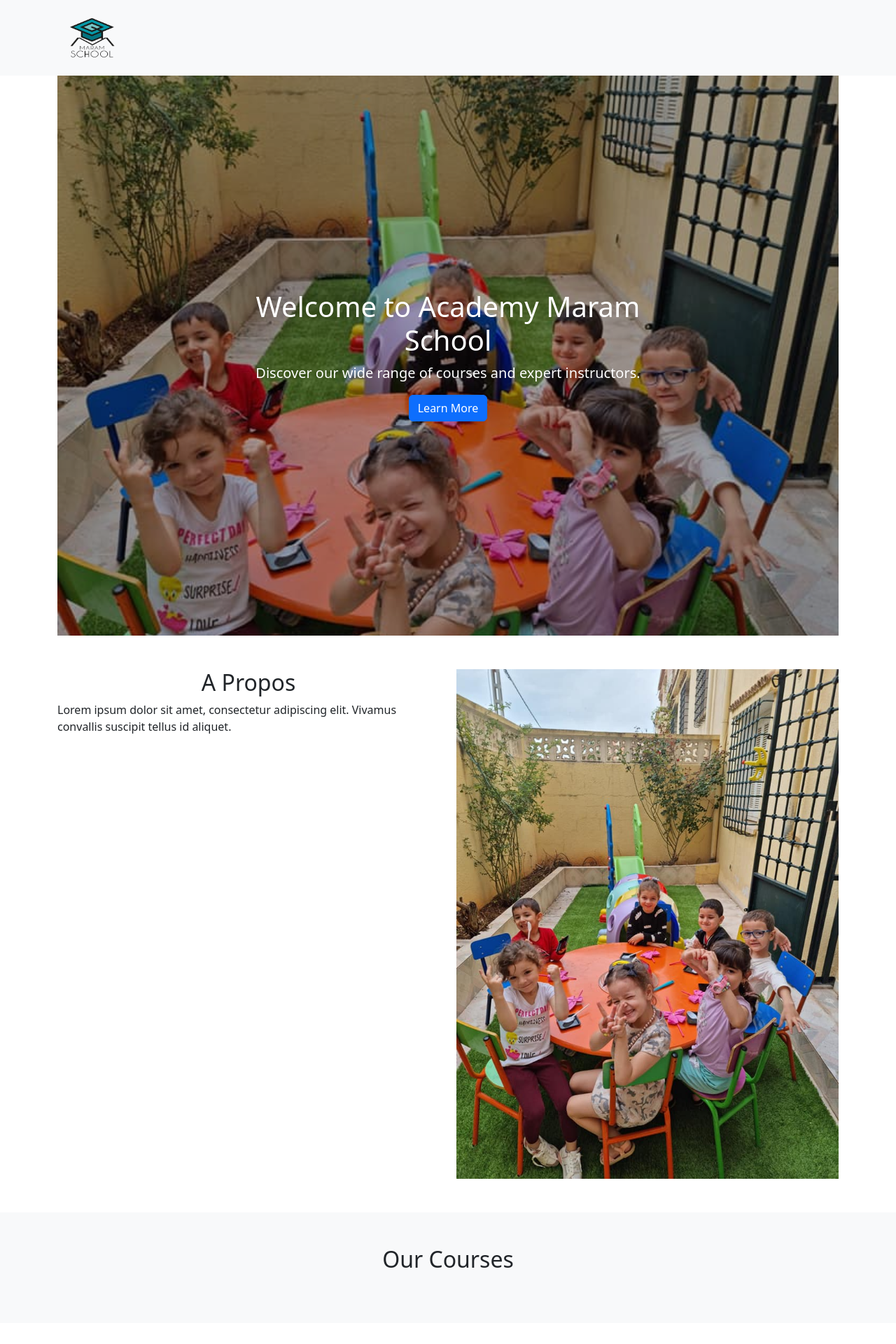
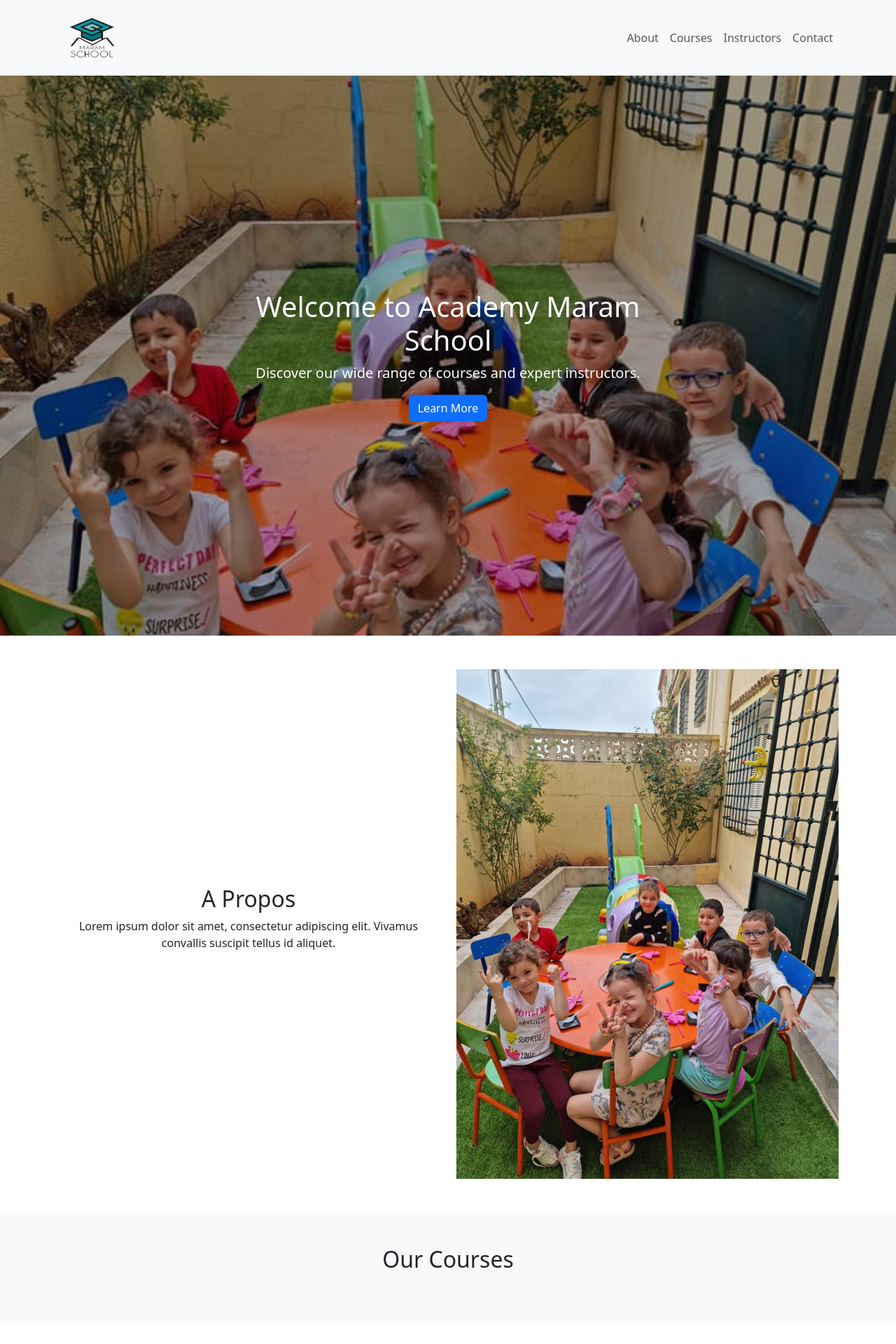
Before and after one commit to Haithemkoriche/acadmey_marame_school_gestion_inscription, a PHP site: page / in a window 1280 px wide. Shown: the top 1920 px of the page at 70% size. Run offline with PHP 8.4, Linux system fonts and the light colour scheme; data that the repository does not hold is empty.

Commit message:
finalising

```diff
--- a/index.php
+++ b/index.php
@@ -17,23 +17,42 @@
   <nav class="navbar navbar-expand-lg navbar-light bg-light">
     <div class="container">
       <a class="navbar-brand" href="#"><img src="img/logo.png" alt="" srcset="" width="100px" height="82px"></a>
-        <!-- ... -->
+      <button class="navbar-toggler" type="button" data-bs-toggle="collapse" data-bs-target="#navbarNav" aria-controls="navbarNav" aria-expanded="false" aria-label="Toggle navigation">
+        <span class="navbar-toggler-icon"></span>
+      </button>
+      <div class="collapse navbar-collapse" id="navbarNav">
+        <ul class="navbar-nav ms-auto">
+          <li class="nav-item">
+            <a class="nav-link" href="#about">About</a>
+          </li>
+          <li class="nav-item">
+            <a class="nav-link" href="#courses">Courses</a>
+          </li>
+          <li class="nav-item">
+            <a class="nav-link" href="#team">Instructors</a>
+          </li>
+          <li class="nav-item">
+            <a class="nav-link" href="#contact">Contact</a>
+          </li>
+        </ul>
+      </div>
     </div>
   </nav>
 </header>
 
+
   <section class="jumbotron text-center">
-    <div class="container">
     <div class="row">
       <div class="col-md-12">
         <div class="position-relative">
           <img src="img/352499042_3260409140926278_8767796183506052124_n.jpg" class="img-fluid" alt="Welcome Image" style="object-fit: cover; filter: brightness(70%); width: 100vw; height: 100vh;">
+          <!-- <div class="container"> -->
           <div class="position-absolute top-50 start-50 translate-middle">
               <h1 class="text-white">Welcome to Academy Maram School</h1>
               <p class="lead text-white">Discover our wide range of courses and expert instructors.</p>
               <a href="#about" class="btn btn-primary">Learn More</a>
             </div>
-        </div>
+        <!-- </div> -->
       </div>
     </div>
   </div>
@@ -43,19 +62,22 @@
 <section id="about">
   <div class="container mt-5 mb-5">
     <div class="row">
-        <div class="col-md-6">
-          <h2 class="text-center">A Propos</h2>
+      <div class="col-md-6 d-flex align-items-center">
+        <div class="text-center">
+          <h2>A Propos</h2>
           <p>
             Lorem ipsum dolor sit amet, consectetur adipiscing elit. Vivamus
             convallis suscipit tellus id aliquet.
           </p>
         </div>
-        <div class="col-md-6">
-          <img src="img/352499042_3260409140926278_8767796183506052124_n.jpg" alt="About Image" class="img-fluid" />
+      </div>
+      <div class="col-md-6 d-flex align-items-center">
+        <img src="img/352499042_3260409140926278_8767796183506052124_n.jpg" alt="About Image" class="img-fluid" style="max-width: 100%; max-height: auto;">
       </div>
     </div>
   </div>
 </section>
+
 
   <section id="courses" class="bg-light pt-5 pb-5 mb-4">
     <div class="container">
```
Lines whose indentation alone changed are shown as unchanged.
